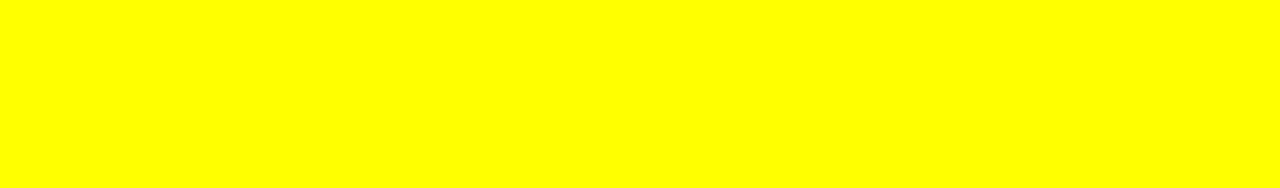
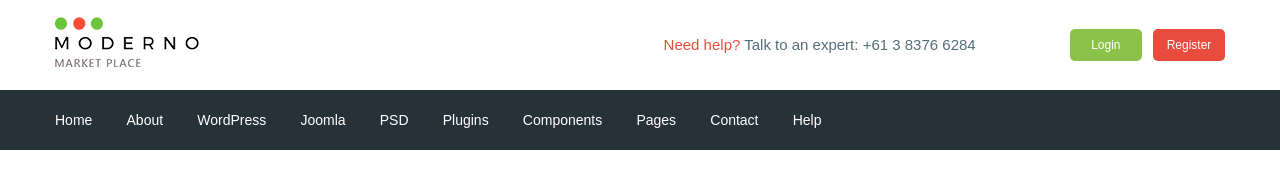
Before and after one commit to Evgeniy1979/moderno, a website: page app/index.html in a window 1280 px wide. Drawn offline with nearby package versions, Linux system fonts and the light colour scheme; files that its build step writes are made by us from their sources.

Commit message:
added header

```diff
--- a/app/index.html
+++ b/app/index.html
@@ -1,17 +1,65 @@
 <!DOCTYPE html>
 <html lang="en">
+
 <head>
 	<meta charset="UTF-8">
 	<meta http-equiv="X-UA-Compatible" content="IE=edge">
 	<meta name="viewport" content="width=device-width, initial-scale=1.0">
-	<title>Document</title>
+	<title>Moderno</title>
+	<link rel="preconnect" href="https://fonts.gstatic.com">
+	<link href="https://fonts.googleapis.com/css2?family=Roboto:wght@500;700&display=swap" rel="stylesheet">
 	<link rel="stylesheet" href="css/libs.min.css">
 	<link rel="stylesheet" href="css/style.min.css">
 </head>
+
 <body>
+	<header class="header">
+		<div class="header__top">
+			<div class="container">
+				<div class="header__top-inner">
+					<div class="header__logo">
+						<a href="/">
+							<img src="images/logo.png" alt="">
+						</a>
+					</div>
+					<div class="header__text">
+						<a href="#">
+							<span>Need help?</span>
+						</a>
+						Talk to an expert:
+						<a class="header__phone" href="tel:61383766284">+61 3 8376 6284</a>
+					</div>
+					<div class="header__box">
+						<a href="#" class="basket"></a>
+						<a href="#" class="header__btn header__btn-login">Login</a>
+						<a href="#" class="header__btn header__btn-register">Register</a>
+					</div>
+				</div>
+			</div>
+		</div>
+		<div class="header__menu">
+			<div class="container">
+				<nav class="menu">
+					<ul class="menu__list">
+						<li><a href="#">Home</a></li>
+						<li><a href="#">About</a></li>
+						<li><a href="#">WordPress</a></li>
+						<li><a href="#">Joomla</a></li>
+						<li><a href="#">PSD</a></li>
+						<li><a href="#">Plugins</a></li>
+						<li><a href="#">Components</a></li>
+						<li><a href="#">Pages</a></li>
+						<li><a href="#">Contact</a></li>
+						<li><a href="#">Help</a></li>
+					</ul>
+				</nav>
+			</div>
+		</div>
+	</header>
 
 	<script src="https://ajax.googleapis.com/ajax/libs/jquery/3.5.1/jquery.min.js"></script>
 	<script src="js/libs.min.js"></script>
 	<script src="js/main.min.js"></script>
 </body>
+
 </html>
--- /dev/null
+++ b/app/scss/_fonts.scss
@@ -0,0 +1,7 @@
+@font-face {
+	font-family: 'Roboto-Regular', sans-serif;
+	src: url('../fonts/Roboto-Regular.woff2') format('woff2'),
+	     url('../fonts/Roboto-Regular.woff') format('woff');
+		font-weight: 400;
+		font-display: swap;
+}
--- /dev/null
+++ b/app/scss/_global.scss
@@ -0,0 +1,33 @@
+html {
+	box-sizing: border-box;
+}
+
+*, *::after, *::before {
+	box-sizing: inherit;
+}
+
+a {
+	display: inline-block;
+	text-decoration: none;
+	color: $text;
+}
+
+ul, li {
+	margin: 0;
+	padding: 0;
+	list-style: none;
+}
+
+body {
+	font-family: 'Roboto-Regular', sans-serif;
+	font-weight: 400;
+	font-size: 15px;
+	line-height: 24px;
+	color: $text;
+}
+
+.container {
+	max-width: 1200px;
+	margin: 0 auto;
+	padding: 0 15px;
+}
--- /dev/null
+++ b/app/scss/_vars.scss
@@ -0,0 +1,4 @@
+$text: #546e7a;
+$red: #e74c3c;
+$green: #8bc34a;
+$bg: #263238;
--- a/app/scss/style.scss
+++ b/app/scss/style.scss
@@ -1,11 +1,59 @@
-html {
-	box-sizing: border-box;
+@import 'vars';
+@import 'global';
+@import 'fonts';
+
+.header__top-inner {
+	display: flex;
+	justify-content: space-between;
+	align-items: center;
+	height: 90px;
 }
 
-*, *::after, *::before {
-	box-sizing: inherit;
+.header__text {
+	margin-left: auto;
+	margin-right: 90px;
+	span {
+		color: $red;
+	}
 }
 
-body {
-	background: yellow;
+.header__btn {
+	padding: 4px;
+	width: 72px;
+	border-radius: 5px;
+	text-align: center;
+	color: #fff;
+	font-size: 12px;
 }
+
+.header__btn-login {
+	background: $green;
+}
+
+.header__btn-register {
+	background: $red;
+	margin-left: 7px;
+}
+
+.header__menu {
+	background: $bg;
+}
+
+.menu {
+	display: flex;
+	align-items: center;
+	height: 60px;
+}
+
+.menu__list {
+	li {
+		display: inline-block;
+		& + li {
+			margin-left: 30px;
+		}
+	}
+	a {
+		font-size: 14px;
+		color: #fff;
+	}
+}
--- a/gulpfile.js
+++ b/gulpfile.js
@@ -8,7 +8,7 @@ let gulp = require('gulp'),
 	cssmin = require('gulp-cssmin');
 
 gulp.task('sass', function() {
-	return gulp.src('app/scss/style.scss')
+	return gulp.src('app/scss/**/*.scss')
 		.pipe(sass({outputStyle: 'compressed'}))
 		.pipe(rename({suffix : '.min'}))
 		.pipe(autoprefixer({
@@ -58,7 +58,7 @@ gulp.task('browser-sync', function() {
 });
 
 gulp.task('watch', function() {
-	gulp.watch('app/scss/style.scss', gulp.parallel('sass'))
+	gulp.watch('app/scss/**/*.scss', gulp.parallel('sass'))
 	gulp.watch('app/*.html', gulp.parallel('html'))
 	gulp.watch('app/js/*.js', gulp.parallel('js'))
 });
```
Also changed, not shown: app/fonts/Roboto-Regular.woff (added), app/fonts/Roboto-Regular.woff2 (added), app/images/logo.png (added).
